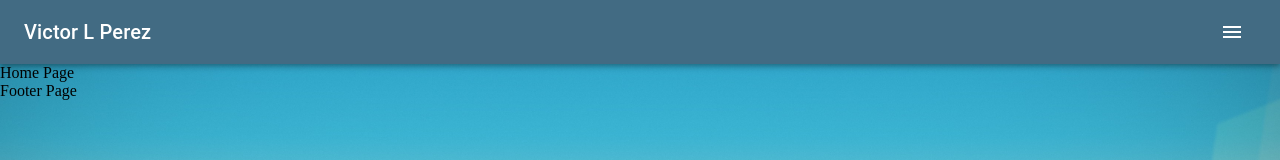
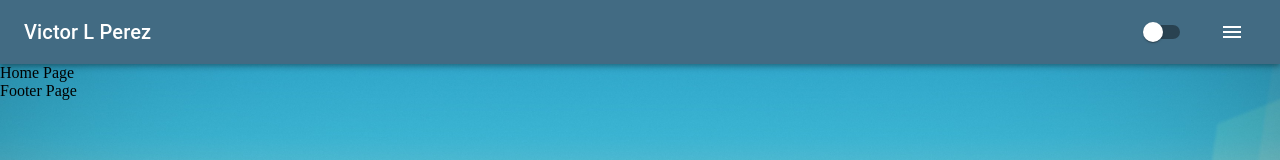
Before and after one commit to Zunaty/vlpPortfolio, a React (Create React App) app in the folder client/: page / in a window 1280 px wide. Shown: the top 160 px of the page. Built offline with nearby package versions, Linux system fonts and the light colour scheme.

Commit message:
working dark mode switch

```diff
--- a/client/src/App.js
+++ b/client/src/App.js
@@ -52,10 +52,16 @@ function App() {
   const [score, setScore] = useState(null);
 
   // Light or Dark state
-  const [darkMode, setDarkMode] = useState(false);
+  const [darkMode, setDarkMode] = useState(null);
+
+  if ( localStorage.getItem("DarkMode") == null ) {
+    localStorage.setItem("DarkMode", false)
+  } else if ( localStorage.getItem("DarkMode") === true) {
+    setDarkMode(true);
+  };
 
   return (
-    <div className='lightBG'>
+    <div className={darkMode ? 'darkBG' : 'lightBG'}>
       <ThemeProvider theme={darkMode ? darkTheme : theme}>
         <Nav
           loginSelect={loginSelect}
@@ -66,8 +72,12 @@ function App() {
           setProjectsSelect={setProjectsSelect}
           contactSelect={contactSelect}
           setContactSelect={setContactSelect}
+
           score={score}
           setScore={setScore}
+
+          darkMode={darkMode}
+          setDarkMode={setDarkMode}
         />
 
         <main>
--- a/client/src/components/navbar.js
+++ b/client/src/components/navbar.js
@@ -1,5 +1,5 @@
 // Importing React
-import * as React from 'react';
+import { useState } from 'react';
 
 // Importing MUI
 import {
@@ -8,13 +8,26 @@ import {
   Toolbar,
   Typography,
   Button,
-  IconButton
+  IconButton,
+  Switch
 } from '@mui/material';
 
 import MenuIcon from '@mui/icons-material/Menu'
 
 function Nav(props) {
   console.log(props);
+
+  const {
+    setDarkMode,
+  } = props;
+
+  const [checked, setChecked] = useState(false);
+
+  const handleDarkMode = (e) => {
+    setChecked(e.target.checked);
+    localStorage.setItem("DarkMode", !checked);
+    setDarkMode(!checked);
+  }
 
   return (
     <Box
@@ -29,6 +42,12 @@ function Nav(props) {
           >
             Victor L Perez
           </Typography>
+
+          <Switch
+            checked={checked}
+            onChange={handleDarkMode}
+            inputProps={{ 'aria-label': 'controlled' }}
+          />
 
           <IconButton
             size='large'
```
